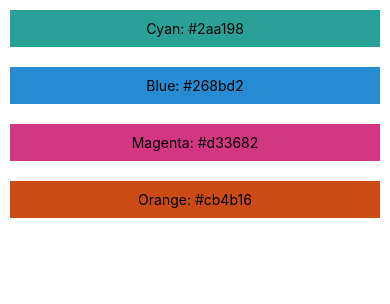
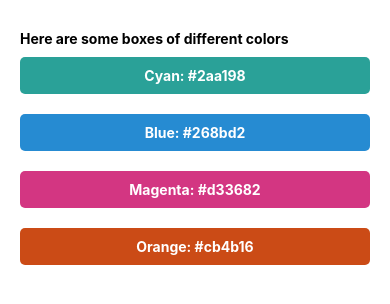
Before and after one commit to Ugh-GitHub/rn_tutorial, a React Native app: screen / in a window 390 px wide. Shown: the top 304 px of the page. Built offline with nearby package versions, Linux system fonts and the light colour scheme.

Commit message:
completed rn styling tutorial

```diff
--- a/App.js
+++ b/App.js
@@ -6,30 +6,30 @@ import { View, Text, SafeAreaView, StyleSheet } from 'react-native';
 const App = () => {
   return (
     <SafeAreaView>
-
-    {/* // Here's an example of how to use styles without a stylesheet
+      {/* // Here's an example of how to use styles without a stylesheet
     // <View style={{ backgroundColor: 'teal' }} />
     // First set of brackets tells JSX passing an object, and the second is the actual object */}
 
-    {/* To add multiple styles to an element, can pass an array of StyleSheet objects like:
+      {/* To add multiple styles to an element, can pass an array of StyleSheet objects like:
     <View style={[styles.firstStyle, styles.secondStyle]} />
       OR
     <View style={[styles.firstStyle, { backgroundColor: 'teal' }]} />
       */}
-
+      <View style={styles.header}>
+        <Text style={{ fontWeight: 'bold' }}>Here are some boxes of different colors</Text>
+      </View>
       <View style={[styles.container, { backgroundColor: '#2aa198' }]}>
-        <Text>Cyan: #2aa198</Text>
+        <Text style={styles.containerText}>Cyan: #2aa198</Text>
       </View>
       <View style={[styles.container, { backgroundColor: '#268bd2' }]}>
-        <Text>Blue: #268bd2</Text>
+        <Text style={styles.containerText}>Blue: #268bd2</Text>
       </View>
-      <View style={[styles.container, , { backgroundColor: '#d33682' }]}>
-        <Text>Magenta: #d33682</Text>
+      <View style={[styles.container, { backgroundColor: '#d33682' }]}>
+        <Text style={styles.containerText}>Magenta: #d33682</Text>
       </View>
       <View style={[styles.container, { backgroundColor: '#cb4b16' }]}>
-        <Text>Orange: #cb4b16</Text>
+        <Text style={styles.containerText}>Orange: #cb4b16</Text>
       </View>
-
     </SafeAreaView>
   );
 };
@@ -39,15 +39,34 @@ export default App;
 const styles = StyleSheet.create({
   container: {
     // backgroundColor: '#2aa198',
-    marginHorizontal: 10,
+    marginHorizontal: 20,
     paddingHorizontal: 10,
     marginVertical: 10,
     paddingVertical: 10,
     alignItems: 'center',
+    color: 'white',
+    borderRadius: 5,
     // justifyContent: 'space-around',
     // flex: 1,
     // justifyContent: 'center',
   },
+  header: {
+    // backgroundColor: '#2aa198',
+    marginHorizontal: 10,
+    paddingHorizontal: 10,
+    marginVertical: 0,
+    paddingVertical: 0,
+    alignItems: 'flex-start',
+    paddingTop: 30,
+    fontWeight: 'bold',
+    // justifyContent: 'space-around',
+    // flex: 1,
+    // justifyContent: 'center',
+  },
+  containerText: {
+    color: 'white',
+    fontWeight: 'bold',
+  }
 });
 
 // Cyan: #2aa198
```
